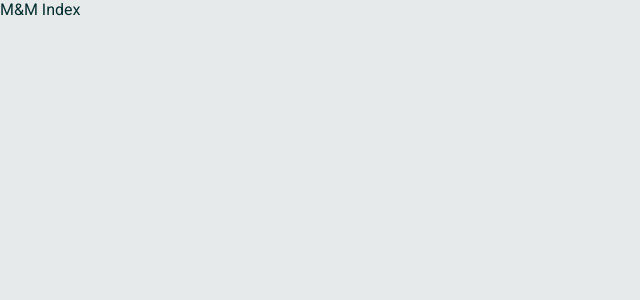
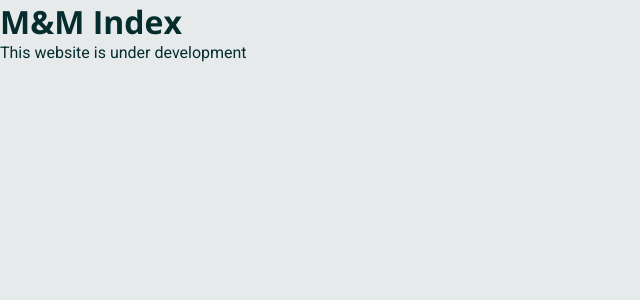
Before and after one commit to raulrozza/Hero-Database, a Next.js app: page / in a window 1280 px wide. Shown: the top 300 px of the page, without its empty margins (0-640 px from the left). Built offline with nearby package versions, Linux system fonts and the light colour scheme.

Commit message:
Fix: Eslint errors on build

```diff
--- a/package.json
+++ b/package.json
@@ -4,7 +4,7 @@
   "private": true,
   "scripts": {
     "dev": "next dev",
-    "build": "next build",
+    "build": "next lint --fix && next build",
     "start": "next start",
     "lint": "next lint"
   },
--- a/pages/index.tsx
+++ b/pages/index.tsx
@@ -1,3 +1,15 @@
+import Head from 'next/head';
+
 export default function Home() {
-    return <div>M&M Index</div>;
+    return (
+        <div>
+            <Head>
+                <title>M&M Index</title>
+            </Head>
+
+            <h1>M&M Index</h1>
+
+            <p>This website is under development</p>
+        </div>
+    );
 }
```
